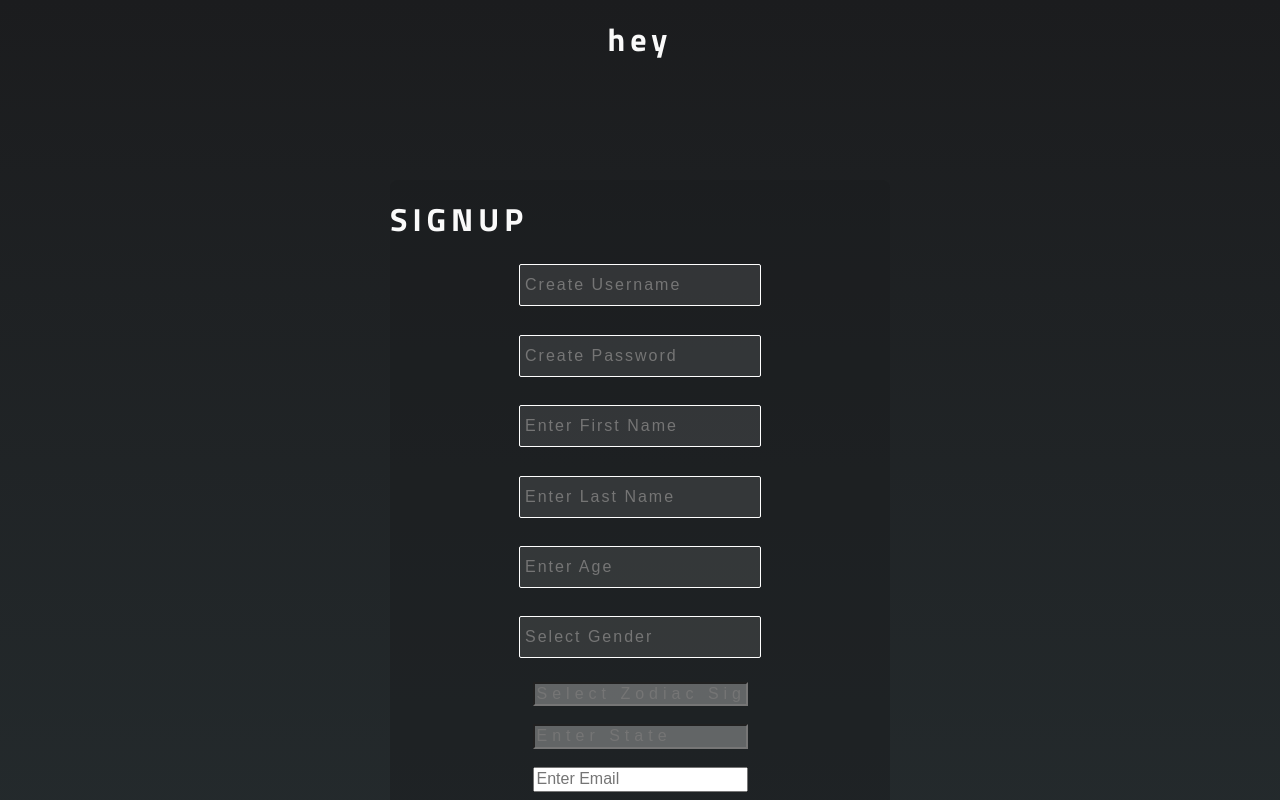
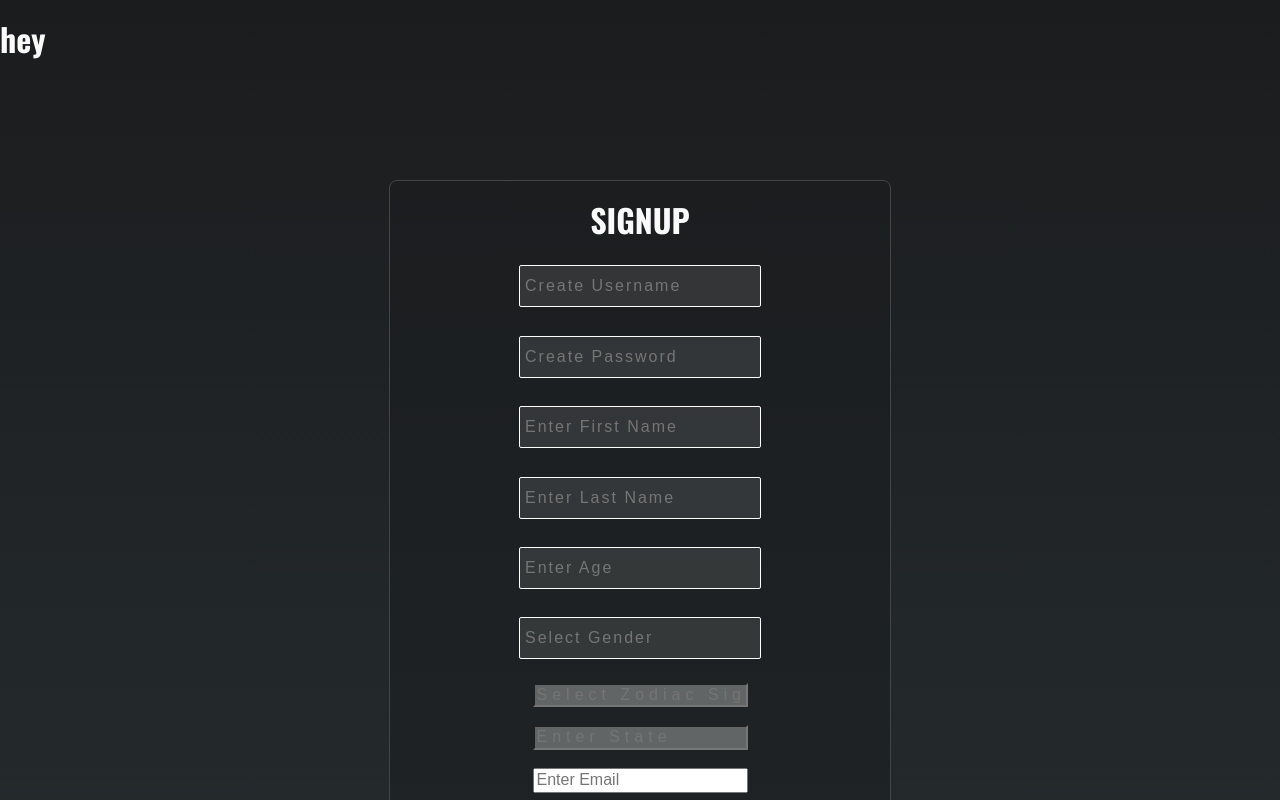
Before and after one commit to Zaidwerd/RobotRivalry, a React app: page /login in a window 1280 px wide. Shown: the top 800 px of the page. Built offline with nearby package versions, Linux system fonts and the light colour scheme; the HTML template or start-up script is replaced by a standard one.

Commit message:
sign up css

```diff
--- a/src/components/App/SignUp/SignUp.css
+++ b/src/components/App/SignUp/SignUp.css
@@ -23,6 +23,7 @@ body {
 	align-items: center;
 	margin: 100px auto;
 	border-radius: 8px;
+	border: 1px solid #444444;
 }
 
 /*.inputContainer {
@@ -238,7 +239,7 @@ body {
           	color 0.2s ease-out,
           	letter-spacing 0.1s ease-out;
 }
-.zodiac, .state, .email:hover {
+.zodiac .state .email:hover {
 	color: #FFFFFF;
 	background-color: rgba(255,255,255,0.3);
 	letter-spacing: 5px;
@@ -285,7 +286,7 @@ button:hover {
               	text-transform 0.1s ease-out;
 }
 
-h1 {
+.signup h1 {
 	font-family: 'Titillium Web', sans-serif;
 	font-size: 70px;
 	align-self: flex-start;
--- a/src/components/App/SignUp/SignUp.jsx
+++ b/src/components/App/SignUp/SignUp.jsx
@@ -17,7 +17,7 @@ export default class Signup extends Component {
       <div id="container">
       <link href="https://fonts.googleapis.com/css?family=Oswald:300,400,700|Titillium+Web:200,300,400,400i,600,700,900" rel="stylesheet" />
       <div className="formBox">
-        <h1>SIGNUP</h1>
+        <h1 className="signup">SIGNUP</h1>
 
         <input
           className="user"
```
